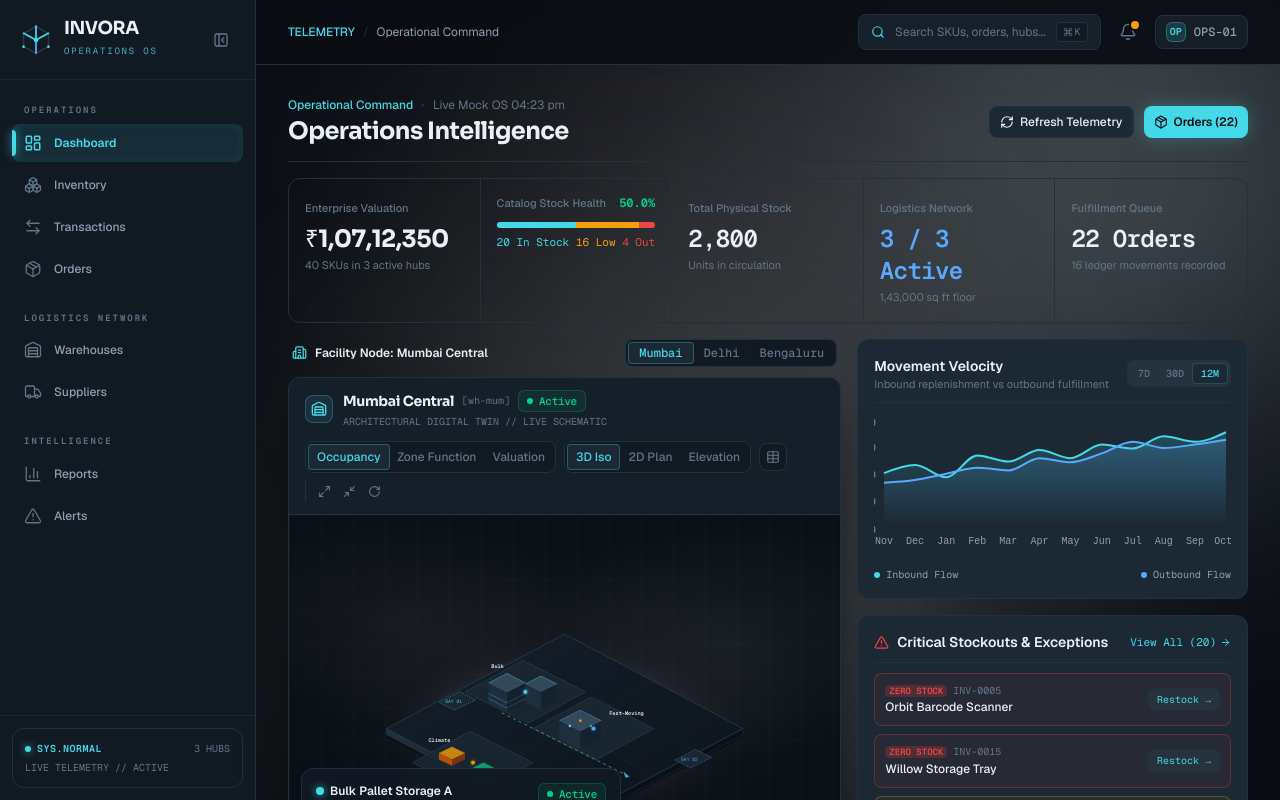
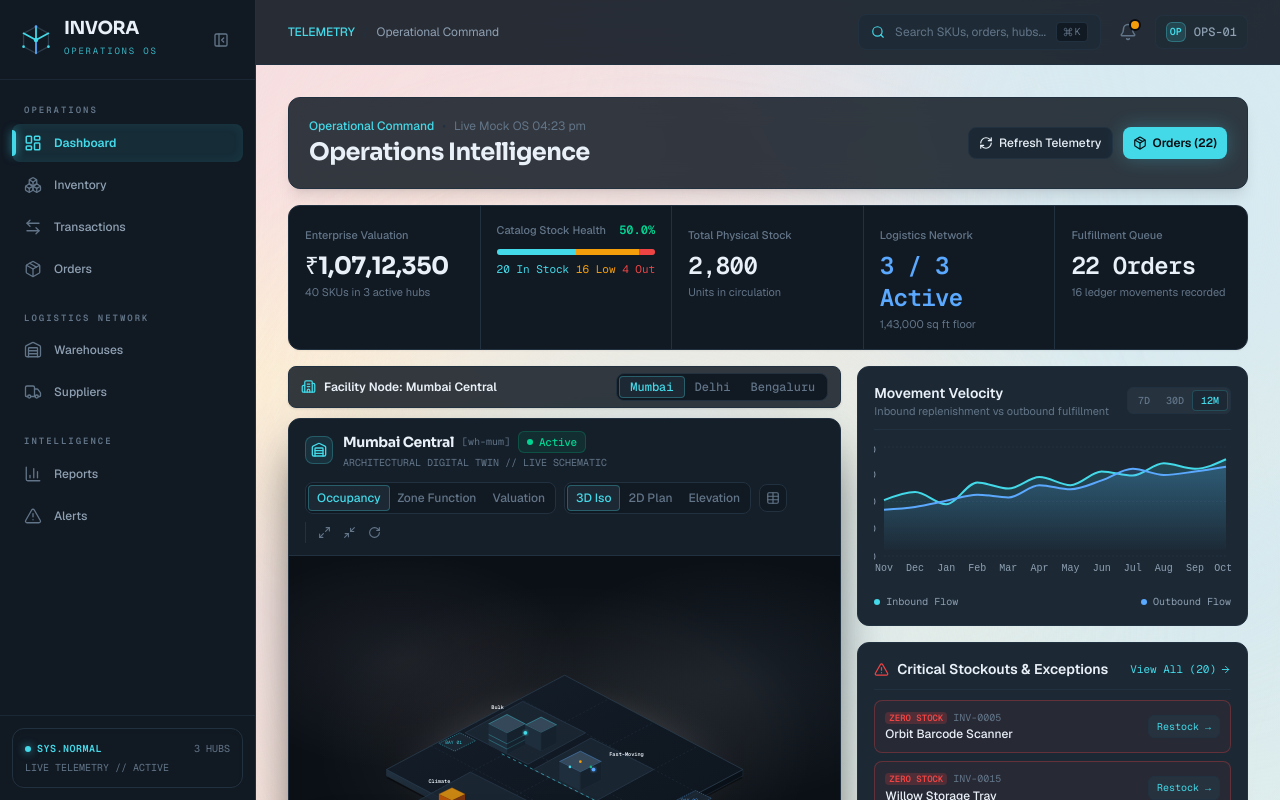
Before and after one commit to Srujanhariwal18/Warehouse, a React (Vite) app in the folder frontend/: page /app/dashboard in a window 1280 px wide. Shown: the top 800 px of the page. Built offline with nearby package versions, Linux system fonts and the light colour scheme.

Commit message:
Gradient Background Corrected

```diff
--- a/frontend/src/components/AppShell.tsx
+++ b/frontend/src/components/AppShell.tsx
@@ -268,7 +268,7 @@ export function AppShell() {
   }, [searchQuery, products, orders, warehouses, suppliers, transactions])
 
   return (
-    <div className="min-h-screen bg-main text-text-primary antialiased selection:bg-primary/20 selection:text-primary">
+    <div className="min-h-screen bg-transparent text-text-primary antialiased selection:bg-primary/20 selection:text-primary">
       {/* Desktop / Tablet Sidebar */}
       <aside
         className={`fixed inset-y-0 left-0 z-40 hidden lg:flex flex-col border-r border-surface-border bg-sidebar transition-all duration-200 motion-reduce:transition-none ${
@@ -450,7 +450,7 @@ export function AppShell() {
       <div
         className={`relative min-h-screen transition-all duration-200 ${collapsed ? 'lg:pl-20' : 'lg:pl-64'}`}
       >
-        {/* Subtle Ambient Pastel Atmosphere Glows (Behind Workspace) */}
+        {/* Broad Pastel Atmosphere Glows (Behind Workspace) */}
         <div
           aria-hidden="true"
           className="pointer-events-none fixed inset-0 overflow-hidden"
@@ -458,40 +458,40 @@ export function AppShell() {
         >
           {/* Upper-right powder blue (#D8EAF3) aura */}
           <div
-            className="absolute -top-32 -right-32 h-[580px] w-[580px] rounded-full opacity-35 blur-[140px]"
+            className="absolute -top-32 -right-32 h-[680px] w-[680px] rounded-full blur-[110px]"
             style={{
               background:
-                'radial-gradient(circle, #D8EAF3 0%, #D6EAF0 50%, transparent 75%)',
+                'radial-gradient(circle, #D8EAF3 0%, #D6EAF0 55%, transparent 80%)',
             }}
           />
           {/* Upper-center blush pink (#F6DDE3) aura */}
           <div
-            className="absolute -top-24 left-1/3 h-[520px] w-[520px] rounded-full opacity-30 blur-[150px]"
+            className="absolute -top-24 left-1/4 h-[620px] w-[620px] rounded-full blur-[120px]"
             style={{
               background:
-                'radial-gradient(circle, #F6DDE3 0%, rgba(246,221,227,0.3) 50%, transparent 75%)',
+                'radial-gradient(circle, #F6DDE3 0%, rgba(246,221,227,0.7) 50%, transparent 80%)',
             }}
           />
           {/* Mid-workspace warm cream (#FFF0CE) aura */}
           <div
-            className="absolute top-1/3 left-1/2 -translate-x-1/2 h-[550px] w-[650px] rounded-full opacity-25 blur-[160px]"
+            className="absolute top-1/3 left-1/2 -translate-x-1/2 h-[650px] w-[750px] rounded-full blur-[130px]"
             style={{
               background:
-                'radial-gradient(circle, #FFF0CE 0%, rgba(255,240,206,0.25) 50%, transparent 75%)',
+                'radial-gradient(circle, #FFF0CE 0%, rgba(255,240,206,0.65) 55%, transparent 80%)',
             }}
           />
           {/* Lower-right pale blue (#D6EAF0) wash */}
           <div
-            className="absolute -bottom-28 right-1/4 h-[550px] w-[550px] rounded-full opacity-30 blur-[150px]"
+            className="absolute -bottom-28 right-1/4 h-[600px] w-[600px] rounded-full blur-[120px]"
             style={{
               background:
-                'radial-gradient(circle, #D6EAF0 0%, #D8EAF3 50%, transparent 75%)',
+                'radial-gradient(circle, #D6EAF0 0%, #D8EAF3 55%, transparent 80%)',
             }}
           />
         </div>
 
         {/* Top Operational Bar */}
-        <header className="sticky top-0 z-30 border-b border-surface-border bg-main/90 backdrop-blur-md">
+        <header className="sticky top-0 z-30 border-b border-surface-border bg-sidebar/90 backdrop-blur-md">
           <div className="flex h-16 items-center justify-between px-4 sm:px-6 lg:px-8">
             {/* Left: Mobile Toggle & Page Context */}
             <div className="flex items-center gap-3">
--- a/frontend/src/components/ui/PageHeader.tsx
+++ b/frontend/src/components/ui/PageHeader.tsx
@@ -16,7 +16,7 @@ export function PageHeader({
   title,
 }: PageHeaderProps) {
   return (
-    <header className="flex flex-col gap-4 border-b border-surface-border pb-6 sm:flex-row sm:items-end sm:justify-between">
+    <header className="flex flex-col gap-4 rounded-xl border border-surface-border bg-sidebar/85 backdrop-blur-md p-4 sm:p-5 shadow-lg shadow-black/10 sm:flex-row sm:items-end sm:justify-between">
       <div className="space-y-1.5">
         <div className="flex flex-wrap items-center gap-2.5">
           {eyebrow && (
--- a/frontend/src/index.css
+++ b/frontend/src/index.css
@@ -8,6 +8,7 @@
   --color-main: #090d12;
   --color-graphite: #111923;
   --color-sidebar: #111923;
+  --color-surface-1: #111923;
   --color-surface: #1c2935;
   --color-surface-2: #26333f;
   --color-surface-3: #2e3d4b;
@@ -49,49 +50,58 @@
 body {
   min-width: 320px;
   margin: 0;
-  background-color: #090d12;
+  background-color: #f8f8f6;
   background-image:
-    /* Layer 1: Ethereal Blush Pink (#F6DDE3) soft bloom on the upper-left perimeter */
+    /* Layer 1: Upper-left Blush Pink (#F6DDE3) broad field */
     radial-gradient(
-      ellipse 85% 65% at 8% 5%,
-      rgba(246, 221, 227, 0.085),
-      transparent 65%
+      ellipse 75% 60% at 6% 4%,
+      #f6dde3 0%,
+      rgba(246, 221, 227, 0.75) 40%,
+      transparent 75%
     ),
-    /* Layer 2: Powder Blue (#D8EAF3) ambient field on the upper-right */
+    /* Layer 2: Upper-right Powder Blue (#D8EAF3) broad field */
     radial-gradient(
-        ellipse 90% 70% at 92% 10%,
-        rgba(216, 234, 243, 0.095),
-        transparent 68%
+        ellipse 80% 65% at 94% 8%,
+        #d8eaf3 0%,
+        rgba(216, 234, 243, 0.75) 45%,
+        transparent 80%
       ),
-    /* Layer 3: Warm Cream (#FFF0CE) subtle atmospheric warmth centered across the mid-workspace */
+    /* Layer 3: Upper-center Warm Cream (#FFF0CE) glowing warmth */
     radial-gradient(
-        ellipse 100% 60% at 50% 45%,
-        rgba(255, 240, 206, 0.06),
-        transparent 72%
+        ellipse 85% 65% at 50% 28%,
+        #fff0ce 0%,
+        rgba(255, 240, 206, 0.8) 45%,
+        transparent 80%
       ),
-    /* Layer 4: Pale Blue (#D6EAF0) gentle low wash at the bottom-right */
+    /* Layer 4: Lower-right Pale Blue (#D6EAF0) & Powder Blue wash */
     radial-gradient(
-        ellipse 75% 55% at 85% 90%,
-        rgba(214, 234, 240, 0.07),
+        ellipse 80% 65% at 90% 72%,
+        #d6eaf0 0%,
+        rgba(214, 234, 240, 0.75) 50%,
+        transparent 80%
+      ),
+    /* Layer 5: Lower-left Blush Pink (#F6DDE3) soft bloom */
+    radial-gradient(
+        ellipse 75% 60% at 10% 75%,
+        #f6dde3 0%,
+        rgba(246, 221, 227, 0.7) 45%,
+        transparent 75%
+      ),
+    /* Layer 6: Bottom-center Warm Cream (#FFF0CE) */
+    radial-gradient(
+        ellipse 85% 60% at 50% 90%,
+        #fff0ce 0%,
+        rgba(255, 240, 206, 0.75) 50%,
+        transparent 80%
+      ),
+    /* Layer 7: Soft White (#F8F8F6) upper horizon highlight */
+    radial-gradient(
+        ellipse 60% 35% at 50% 0%,
+        #f8f8f6 0%,
+        rgba(248, 248, 246, 0.6) 40%,
         transparent 65%
-      ),
-    /* Layer 5: Soft White (#F8F8F6) delicate highlight along the upper horizon */
-    radial-gradient(
-        ellipse 60% 35% at 50% -5%,
-        rgba(248, 248, 246, 0.05),
-        transparent 55%
-      ),
-    /* Layer 6: Grounding technical orthogonal grid */
-    linear-gradient(to right, rgba(216, 234, 243, 0.015) 1px, transparent 1px),
-    linear-gradient(to bottom, rgba(216, 234, 243, 0.015) 1px, transparent 1px);
-  background-size:
-    100% 100%,
-    100% 100%,
-    100% 100%,
-    100% 100%,
-    100% 100%,
-    36px 36px,
-    36px 36px;
+      );
+  background-size: 100% 100%;
   background-attachment: fixed;
 }
 
--- a/frontend/src/pages/DashboardPage.tsx
+++ b/frontend/src/pages/DashboardPage.tsx
@@ -155,7 +155,7 @@ export function DashboardPage() {
   return (
     <div className="space-y-4">
       {/* 1. Header with Operational Context (Compact, No Wasted Space) */}
-      <div className="flex flex-col gap-3 sm:flex-row sm:items-center sm:justify-between border-b border-surface-border pb-3.5">
+      <div className="flex flex-col gap-3 sm:flex-row sm:items-center sm:justify-between rounded-xl border border-surface-border bg-sidebar/85 backdrop-blur-md p-4 sm:p-5 shadow-lg shadow-black/10">
         <div>
           <div className="flex items-center gap-2">
             <span className="text-xs font-medium text-primary">
@@ -315,7 +315,7 @@ export function DashboardPage() {
             {/* Col 1-7: Signature 3D Warehouse Visualization */}
             <div className="lg:col-span-7 flex flex-col gap-2.5">
               {/* Hub switcher bar */}
-              <div className="flex items-center justify-between px-1">
+              <div className="flex items-center justify-between rounded-lg border border-surface-border bg-sidebar/85 backdrop-blur-md px-3 py-1.5 shadow-sm">
                 <div className="flex items-center gap-2">
                   <Building2 size={15} className="text-primary shrink-0" />
                   <span className="text-xs font-semibold text-text-primary">
--- a/frontend/src/pages/InventoryPage.tsx
+++ b/frontend/src/pages/InventoryPage.tsx
@@ -196,7 +196,7 @@ export function InventoryPage() {
   return (
     <div className="space-y-3.5">
       {/* 1. Compact Integrated Workspace Header (Title + Key Metrics + Action) */}
-      <div className="flex flex-col gap-3 sm:flex-row sm:items-center sm:justify-between border-b border-surface-border pb-3">
+      <div className="flex flex-col gap-3 sm:flex-row sm:items-center sm:justify-between rounded-xl border border-surface-border bg-sidebar/85 backdrop-blur-md p-4 shadow-lg shadow-black/10">
         <div>
           <div className="flex items-center gap-2">
             <span className="text-xs font-medium text-primary">
```
Also changed, not shown: frontend/src/components/warehouse/WarehouseIsometricVisualizer.tsx (+7 -10 lines).
